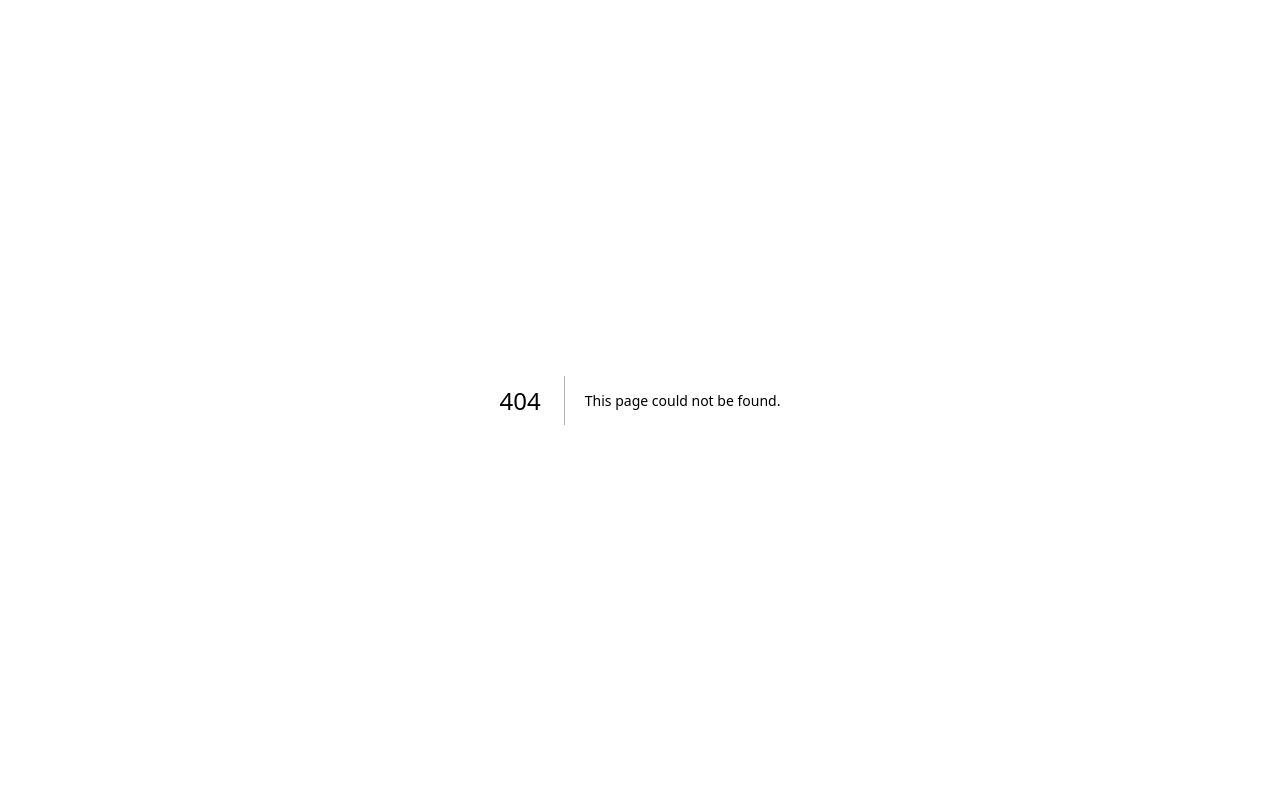
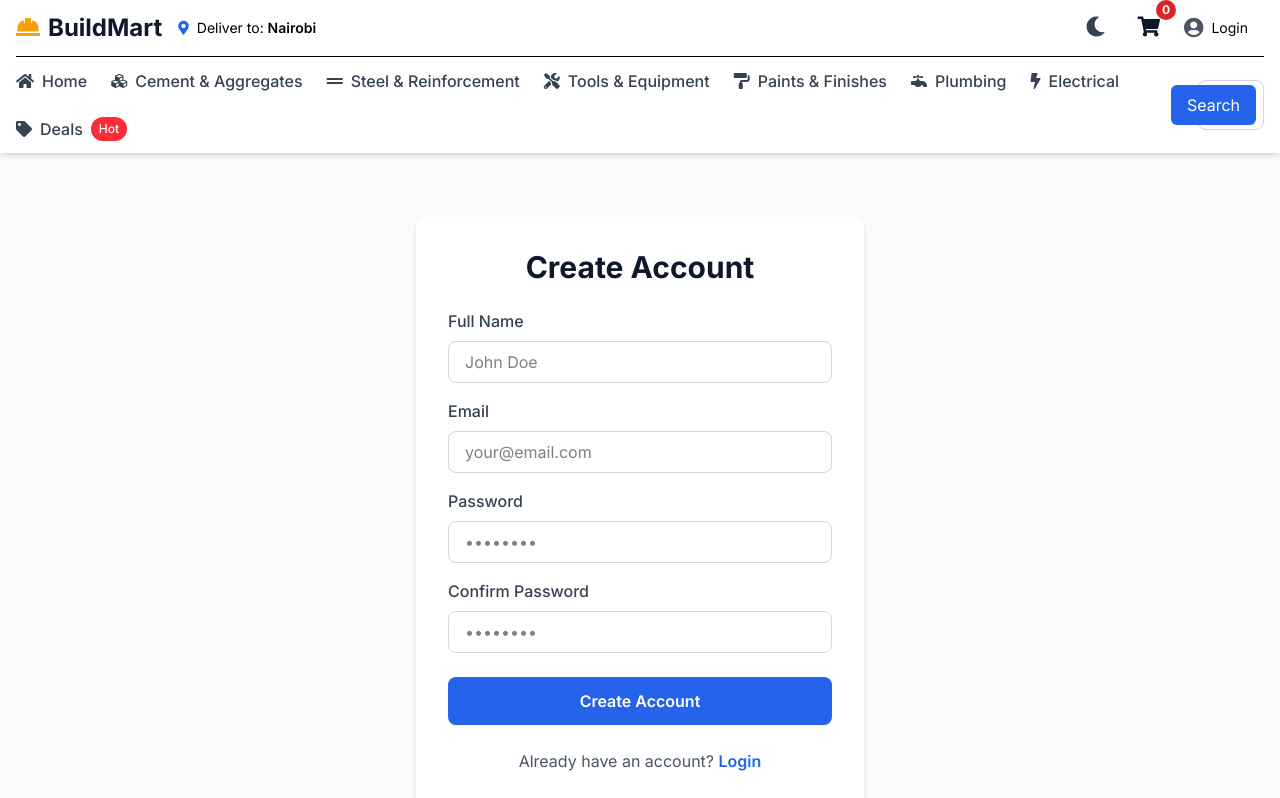
Before and after one commit to Bshisia/BuildMart, a Next.js app: page /signup in a window 1280 px wide. Before the commit this address had no page. Shown: the top 798 px of the page. Built offline with nearby package versions, Linux system fonts and the light colour scheme.

Commit message:
Add signup page with account creation

```diff
--- /dev/null
+++ b/src/app/signup/page.js
@@ -0,0 +1,121 @@
+'use client';
+
+import { useState } from 'react';
+import { useRouter } from 'next/navigation';
+import Link from 'next/link';
+import PageLayout from '../components/PageLayout';
+import { useAuth } from '../components/AuthProvider';
+
+export default function SignupPage() {
+  const [name, setName] = useState('');
+  const [email, setEmail] = useState('');
+  const [password, setPassword] = useState('');
+  const [confirmPassword, setConfirmPassword] = useState('');
+  const [error, setError] = useState('');
+  const { signup } = useAuth();
+  const router = useRouter();
+
+  const handleSubmit = (e) => {
+    e.preventDefault();
+    setError('');
+
+    if (password !== confirmPassword) {
+      setError('Passwords do not match');
+      return;
+    }
+
+    if (password.length < 6) {
+      setError('Password must be at least 6 characters');
+      return;
+    }
+
+    const result = signup(name, email, password);
+    if (result.success) {
+      router.push('/');
+    } else {
+      setError(result.error);
+    }
+  };
+
+  return (
+    <PageLayout>
+      <div className="max-w-md mx-auto mt-10">
+        <div className="bg-white dark:bg-gray-800 rounded-lg shadow-md p-8">
+          <h1 className="text-3xl font-bold text-center text-secondary dark:text-white mb-6">Create Account</h1>
+
+          {error && (
+            <div className="bg-red-100 dark:bg-red-900/30 border border-red-400 dark:border-red-700 text-red-700 dark:text-red-400 px-4 py-3 rounded mb-4">
+              {error}
+            </div>
+          )}
+
+          <form onSubmit={handleSubmit}>
+            <div className="mb-4">
+              <label className="block text-gray-700 dark:text-gray-300 font-medium mb-2">Full Name</label>
+              <input
+                type="text"
+                value={name}
+                onChange={(e) => setName(e.target.value)}
+                className="w-full px-4 py-2 border border-gray-300 dark:border-gray-600 dark:bg-gray-700 dark:text-white rounded-lg focus:outline-none focus:ring-2 focus:ring-primary"
+                placeholder="John Doe"
+                required
+              />
+            </div>
+
+            <div className="mb-4">
+              <label className="block text-gray-700 dark:text-gray-300 font-medium mb-2">Email</label>
+              <input
+                type="email"
+                value={email}
+                onChange={(e) => setEmail(e.target.value)}
+                className="w-full px-4 py-2 border border-gray-300 dark:border-gray-600 dark:bg-gray-700 dark:text-white rounded-lg focus:outline-none focus:ring-2 focus:ring-primary"
+                placeholder="your@email.com"
+                required
+              />
+            </div>
+
+            <div className="mb-4">
+              <label className="block text-gray-700 dark:text-gray-300 font-medium mb-2">Password</label>
+              <input
+                type="password"
+                value={password}
+                onChange={(e) => setPassword(e.target.value)}
+                className="w-full px-4 py-2 border border-gray-300 dark:border-gray-600 dark:bg-gray-700 dark:text-white rounded-lg focus:outline-none focus:ring-2 focus:ring-primary"
+                placeholder="••••••••"
+                required
+              />
+            </div>
+
+            <div className="mb-6">
+              <label className="block text-gray-700 dark:text-gray-300 font-medium mb-2">Confirm Password</label>
+              <input
+                type="password"
+                value={confirmPassword}
+                onChange={(e) => setConfirmPassword(e.target.value)}
+                className="w-full px-4 py-2 border border-gray-300 dark:border-gray-600 dark:bg-gray-700 dark:text-white rounded-lg focus:outline-none focus:ring-2 focus:ring-primary"
+                placeholder="••••••••"
+                required
+              />
+            </div>
+
+            <button
+              type="submit"
+              className="w-full bg-primary text-white py-3 rounded-lg font-semibold hover:bg-blue-700 transition"
+            >
+              Create Account
+            </button>
+          </form>
+
+          <div className="mt-6 text-center">
+            <p className="text-gray-600 dark:text-gray-400">
+              Already have an account?{' '}
+              <Link href="/login" className="text-primary hover:underline font-semibold">
+                Login
+              </Link>
+            </p>
+          </div>
+        </div>
+      </div>
+    </PageLayout>
+  );
+}
```
